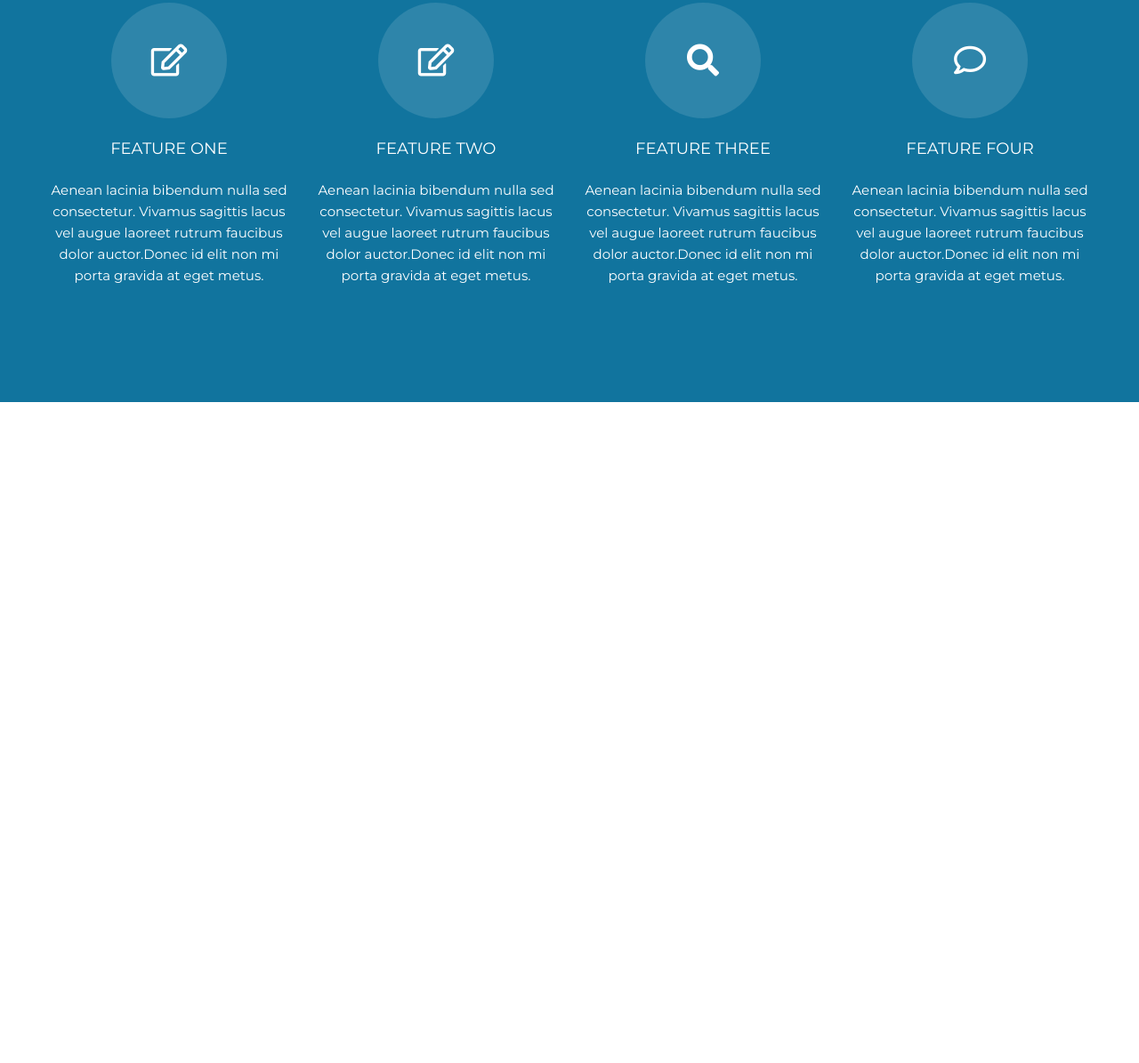
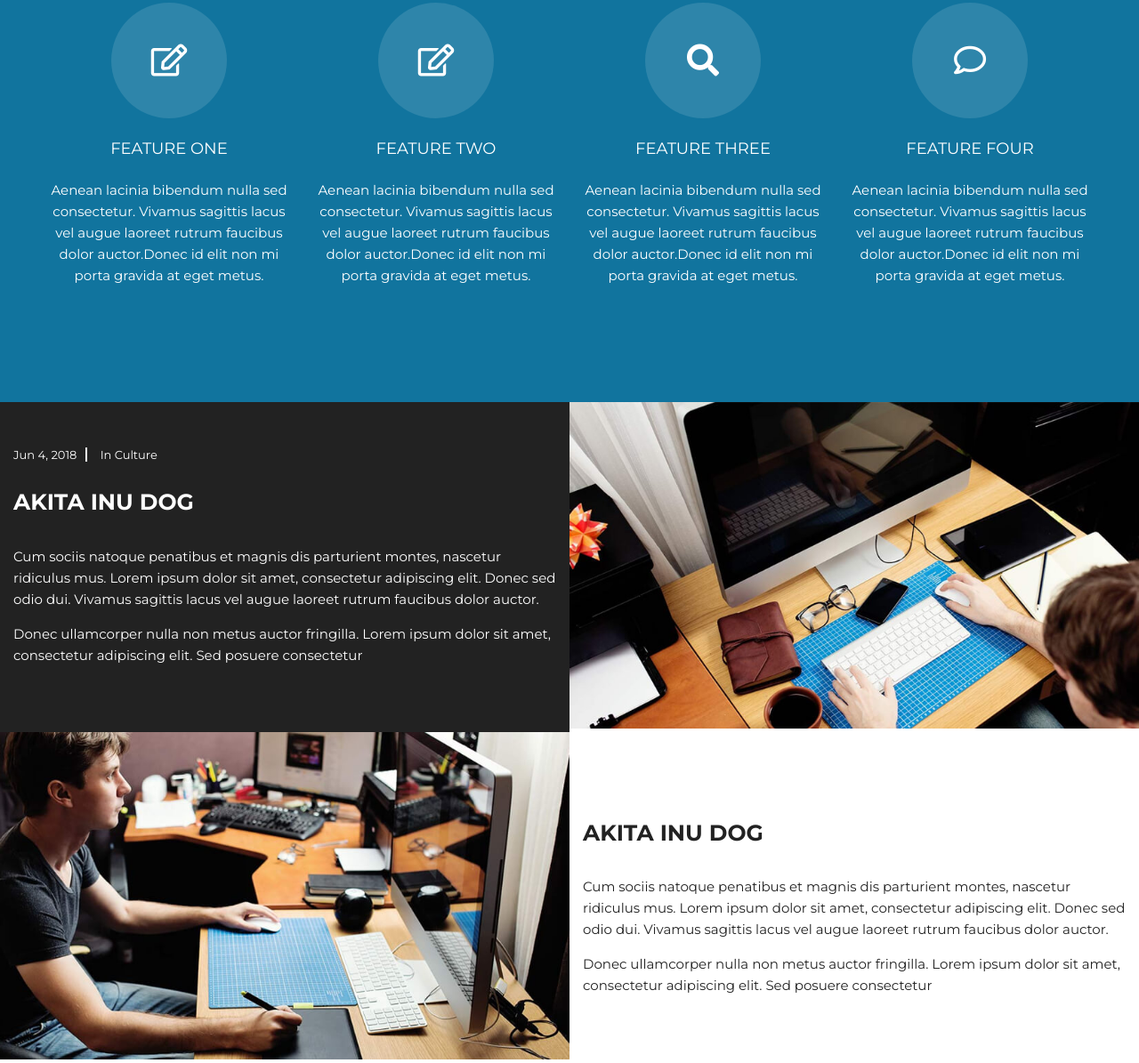
Before and after one commit to leogarmus/leogasmus.creative.github.io, a plain HTML site: page index.html in a window 1280 px wide. Shown: the part 1116-2311 px from the top of the page at 89% size. Before the commit the page ends 1568 px from the top, so only its background shows below. Drawn offline with nearby package versions, Linux system fonts and the light colour scheme.

Commit message:
Add files via upload

```diff
--- a/css/style.css
+++ b/css/style.css
@@ -3,7 +3,7 @@ body{
 	font-family: 'Montserrat', sans-serif;
 }
 img{
-
+	max-width: 100%;
 }
 .container{
 	max-width: 1200px;
@@ -59,7 +59,6 @@ nav{
 	color: #fff;
 	font-size: 20px;
 	padding-bottom: 43px;
-	transition: .1s;
 }
 .navigation-item:hover{
 	border-bottom: 6px solid #11749e;
@@ -193,3 +192,55 @@ nav{
 	line-height: 24px;
 	text-align: center;
 }
+
+/*SECTION NEWS*/
+.news-blocks{
+	display: -webkit-flex;
+	display: -moz-flex;
+	display: -ms-flex;
+	display: -o-flex;
+	display: flex;
+	flex-wrap: wrap;
+}
+.news-block{
+	max-width: 50%;
+}
+.news_dark{
+	background-color: #222222;
+	color:#fff;
+}
+.news-light{
+	color: #222222;
+}
+.news-title{
+	padding-top: 50px;
+}
+.news-title-item{
+	font-size: 13px;
+	color: #fff;
+	text-decoration: none;
+	padding: 0 10px;
+	border-right: 2px solid #fff;
+}
+.news-title-item:first-child{
+	padding-left: 0;
+}
+.news-title-item:last-child{
+	border-right: none;
+}
+.news-title-item:hover{
+	text-decoration: underline;
+}
+.news-category{
+	text-transform: capitalize;
+}
+.news-header{
+	margin-top: 30px;
+	margin-bottom: 35px;
+	font-size: 25px;
+	text-transform: uppercase;
+}
+.news-description{
+	font-size: 15px;
+	line-height: 24px;
+}
--- a/index.html
+++ b/index.html
@@ -103,6 +103,34 @@
 		</div>
 	</section>
 
+	<section class="news">
+		<div class="news-blocks">
+			<div class="news-block news_dark">
+				<div class="container">
+					<div class="news-title">
+						<a href="#" class="news-title-item news-date">Jun 4, 2018</a>
+						<a href="#" class="news-title-item news-category">in culture</a>
+					</div>
+					<h2 class="news-header">akita inu dog</h2>
+					<p class="news-description">Cum sociis natoque penatibus et magnis dis parturient montes, nascetur ridiculus mus. Lorem ipsum dolor sit amet, consectetur adipiscing elit. Donec sed odio dui. Vivamus sagittis lacus vel augue laoreet rutrum faucibus dolor auctor.</p>
+					<p class="news-description">Donec ullamcorper nulla non metus auctor fringilla. Lorem ipsum dolor sit amet, consectetur adipiscing elit. Sed posuere consectetur</p> </div>
+			</div>
+			<div class="news-block"><img src="img/news-1.jpg" class="news-img" alt="news image"></div>
+			<div class="news-block"><img src="img/news-2.jpg" class="news-img" alt="news image"></div>
+			<div class="news-block news-light">
+				<div class="container">
+					<div class="news-title">
+						<a href="#" class="news-title-item news-date news-light">Jun 4, 2018</a>
+						<a href="#" class="news-title-item news-category news-light">in culture</a>
+					</div>
+					<h2 class="news-header">akita inu dog</h2>
+					<p class="news-description">Cum sociis natoque penatibus et magnis dis parturient montes, nascetur ridiculus mus. Lorem ipsum dolor sit amet, consectetur adipiscing elit. Donec sed odio dui. Vivamus sagittis lacus vel augue laoreet rutrum faucibus dolor auctor.</p>
+					<p class="news-description">Donec ullamcorper nulla non metus auctor fringilla. Lorem ipsum dolor sit amet, consectetur adipiscing elit. Sed posuere consectetur</p>
+				</div>
+			</div>
+		</div>
+	</section>
+
 
 <script src="js/fontawesome.js"></script>
 </body>
```
Also changed, not shown: img/news-1.jpg (added), img/news-2.jpg (added).
